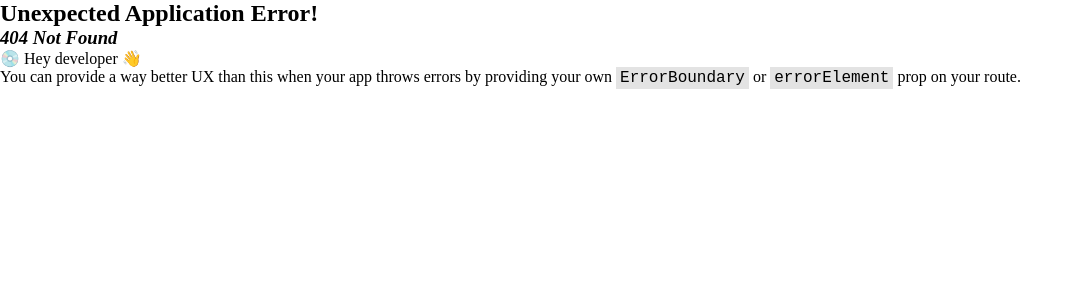
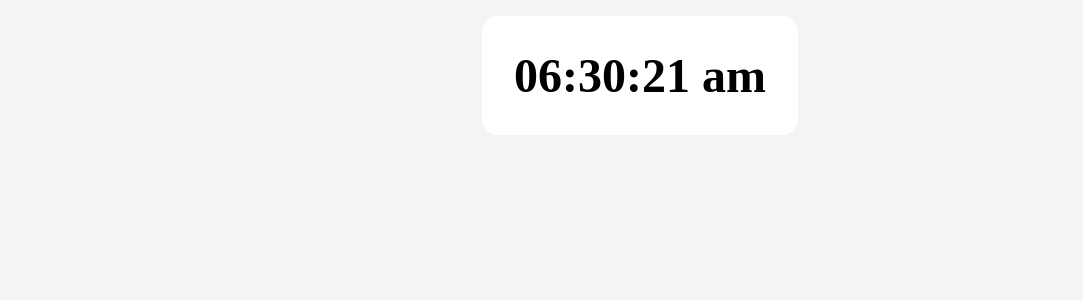
Before and after one commit to macin-dev/time-tracker, a React (Vite) app: page /checador in a window 1280 px wide. Before the commit this address had no page. Shown: the top 300 px of the page, without its empty margins (0-1083 px from the left). Built offline with nearby package versions, Linux system fonts and the light colour scheme.

Commit message:
setting a digital clock

```diff
--- /dev/null
+++ b/src/components/clock/Clock.jsx
@@ -0,0 +1,43 @@
+import { useEffect, useState } from "react";
+import "./Clock.scss";
+
+const Clock = () => {
+  const [time, setTime] = useState(new Date());
+
+  const formatTime = () => {
+    let hours = time.getHours();
+    let minutes = time.getMinutes();
+    let seconds = time.getSeconds();
+    let meridiem = hours >= 12 ? "pm" : "am";
+
+    hours = hours % 12 || 12;
+
+    return `${padZero(hours)}:${padZero(minutes)}:${padZero(
+      seconds
+    )} ${meridiem}`;
+  };
+
+  const padZero = (number) => {
+    return (number < 10 ? "0" : "") + number;
+  };
+
+  useEffect(() => {
+    const timer = setInterval(() => {
+      setTime(new Date());
+    }, 1000);
+
+    return () => {
+      clearInterval(timer);
+    };
+  }, []);
+
+  return (
+    <main className="app-timer">
+      <section className="app-clock">
+        <span className="app-clock__text">{formatTime()}</span>
+      </section>
+    </main>
+  );
+};
+
+export default Clock;
--- /dev/null
+++ b/src/components/clock/Clock.scss
@@ -0,0 +1,10 @@
+.app-clock {
+  padding: 2rem;
+  border-radius: 1rem;
+  background-color: #fff;
+}
+
+.app-clock__text {
+  font-weight: 600;
+  font-size: 3rem;
+}
--- a/src/main.jsx
+++ b/src/main.jsx
@@ -10,6 +10,7 @@ import {
 } from "react-router-dom";
 import UserTable from "./pages/users/UserTable.jsx";
 import Clasroom from "./pages/classroom/Clasroom.jsx";
+import Checker from "./pages/checador/Checker.jsx";
 
 const router = createBrowserRouter(
   createRoutesFromElements(
@@ -18,6 +19,7 @@ const router = createBrowserRouter(
         <Route path="/clasroom" element={<Clasroom />} />
         <Route path="users" element={<UserTable />} />
       </Route>
+      <Route path="checador" element={<Checker />} />
     </>
   )
 );
--- /dev/null
+++ b/src/pages/checador/Checker.jsx
@@ -0,0 +1,12 @@
+import Clock from "../../components/clock/Clock";
+import "./Checker.scss";
+
+const Checker = () => {
+  return (
+    <section className="checker">
+      <Clock />
+    </section>
+  );
+};
+
+export default Checker;
--- /dev/null
+++ b/src/pages/checador/Checker.scss
@@ -0,0 +1,9 @@
+.checker {
+  width: 100vw;
+  height: 100vh;
+  display: flex;
+  justify-content: center;
+  align-items: start;
+  background-color: #f4f4f4;
+  padding: 1rem;
+}
```
